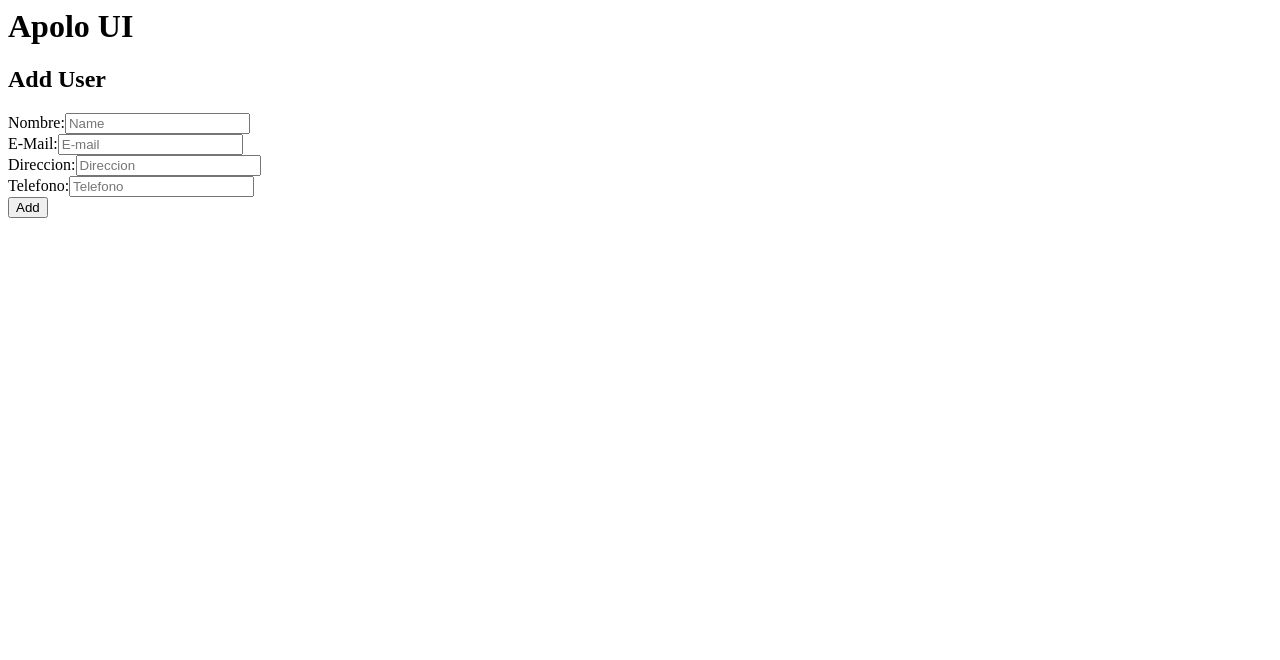
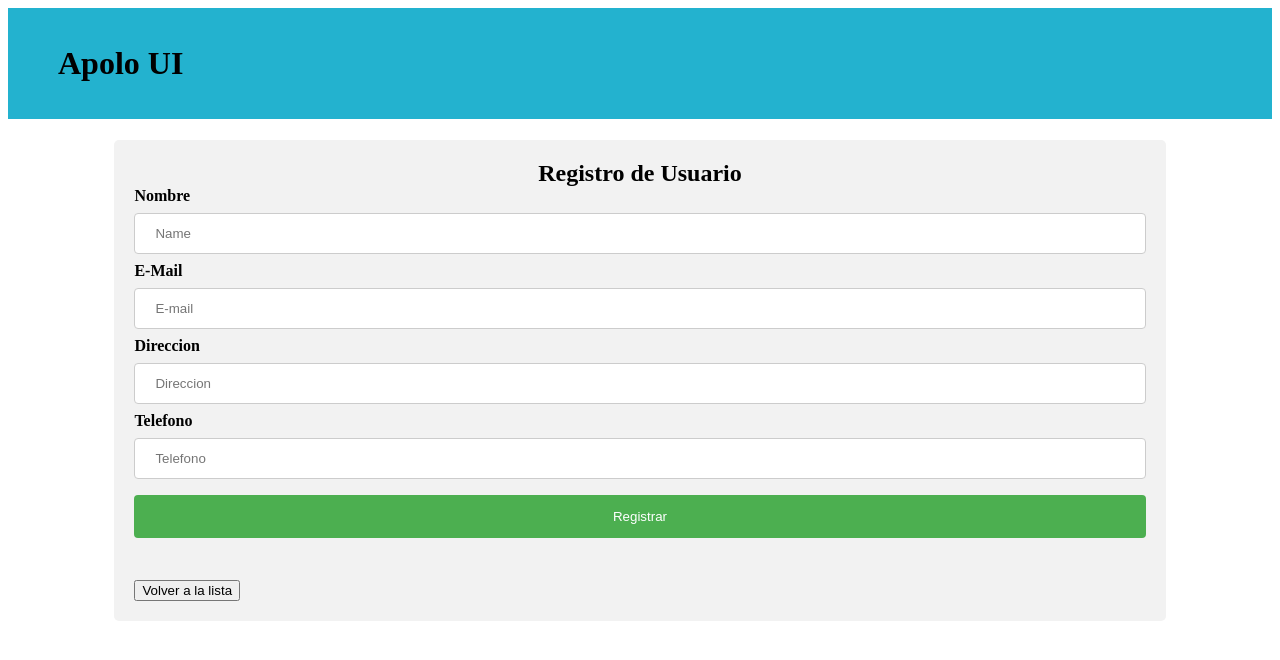
Before and after one commit to VictorPT/ApoloUI, an Angular app: page /add-user in a window 1280 px wide. Shown: the top 660 px of the page. Built offline with nearby package versions, Linux system fonts and the light colour scheme.

Commit message:
UI enhancements

```diff
--- a/src/app/add-user/add-user.component.css
+++ b/src/app/add-user/add-user.component.css
@@ -0,0 +1,39 @@
+.user-container{
+  width: 80%;
+  margin-left:auto;
+  margin-right:auto;
+}
+input[type=text], select {
+  width: 100%;
+  padding: 12px 20px;
+  margin: 8px 0;
+  display: inline-block;
+  border: 1px solid #ccc;
+  border-radius: 4px;
+  box-sizing: border-box;
+}
+
+button[type=submit] {
+  width: 100%;
+  background-color: #4CAF50;
+  color: white;
+  padding: 14px 20px;
+  margin: 8px 0;
+  border: none;
+  border-radius: 4px;
+  cursor: pointer;
+}
+
+label {
+  font-weight: bold;
+}
+
+button[type=submit]:hover {
+  background-color: #45a049;
+}
+
+div {
+  border-radius: 5px;
+  background-color: #f2f2f2;
+  padding: 20px;
+}
--- a/src/app/add-user/add-user.component.html
+++ b/src/app/add-user/add-user.component.html
@@ -1,27 +1,20 @@
-<div class="col-md-6 user-container">
-  <h2 class="text-center">Add User</h2>
+<div class="user-container">
+  <h2 style="margin: auto; text-align: center;">Registro de Usuario</h2>
   <form [formGroup]="addForm" (ngSubmit)="onSubmit()">
 
-    <div class="form-group">
-      <label for="userName">Nombre:</label>
-      <input formControlName="userName" placeholder="Name" name="userName" class="form-control" id="userName">
-    </div>
+    <label for="userName">Nombre</label><br>
+    <input type="text" formControlName="userName" placeholder="Name" name="userName" class="form-control" id="userName"><br>
 
-    <div class="form-group">
-      <label for="userEmail">E-Mail:</label>
-      <input formControlName="userEmail" placeholder="E-mail" name="userEmail" class="form-control" id="userEmail">
-    </div>
+    <label for="userEmail">E-Mail</label><br>
+    <input type="text" formControlName="userEmail" placeholder="E-mail" name="userEmail" class="form-control" id="userEmail"><br>
 
-    <div class="form-group">
-      <label for="userAddress">Direccion:</label>
-      <input formControlName="userAddress" placeholder="Direccion" name="userAddress" class="form-control" id="userAddress">
-    </div>
+    <label for="userAddress">Direccion</label><br>
+    <input type="text" formControlName="userAddress" placeholder="Direccion" name="userAddress" class="form-control" id="userAddress"><br>
 
-    <div class="form-group">
-      <label for="userPhone">Telefono:</label>
-      <input formControlName="userPhone" placeholder="Telefono" name="userPhone" class="form-control" id="userPhone">
-    </div>
+    <label for="userPhone">Telefono</label><br>
+    <input type="text" formControlName="userPhone" placeholder="Telefono" name="userPhone" class="form-control" id="userPhone"><br>
 
-    <button class="btn btn-success">Add</button>
+    <button type="submit">Registrar</button><br>
   </form>
+  <br><button (click)="goHome()">Volver a la lista</button>
 </div>
--- a/src/app/add-user/add-user.component.ts
+++ b/src/app/add-user/add-user.component.ts
@@ -25,6 +25,10 @@ export class AddUserComponent implements OnInit {
 
   }
 
+  goHome(){
+    this.router.navigate(['']);
+  }
+
   onSubmit() {
     this.apiService.createUser(this.addForm.value)
       .subscribe( data => {
--- a/src/app/app.component.css
+++ b/src/app/app.component.css
@@ -1,3 +1,8 @@
 p {
   font-family: Lato;
 }
+
+h1 {
+  background:#23b2cf;
+  padding-left: 50px;
+}
--- a/src/app/app.component.html
+++ b/src/app/app.component.html
@@ -1,3 +1,3 @@
-<h1 (click)="goHome()">Apolo UI</h1>
+<h1 (click)="goHome()"> <br>Apolo UI<br><br></h1>
 
 <router-outlet></router-outlet>
--- a/src/app/user-list/user-list.component.css
+++ b/src/app/user-list/user-list.component.css
@@ -0,0 +1,21 @@
+body {
+  font: normal medium/1.4 sans-serif;
+}
+table {
+  margin-left:auto;
+  margin-right:auto;
+}
+th, td {
+  padding: 0.25rem;
+  text-align: left;
+  border: 1px solid rgb(3, 3, 3);
+}
+tbody tr:hover {
+  background: #23b2cf;
+}
+
+.user-container{
+  width: 80%;
+  margin-left:auto;
+  margin-right:auto;
+}
--- a/src/app/user-list/user-list.component.html
+++ b/src/app/user-list/user-list.component.html
@@ -1,7 +1,7 @@
-<div class="col-md-6 user-container">
-  <h2 style="margin: auto"> Usuarios</h2>
-  <button class="btn btn-danger" style="width:100px" (click)="addUser()"> Add User</button>
-  <table class="table table-striped">
+<div class="user-container">
+  <h2 style="margin: auto; text-align: center;"> Usuarios</h2>
+  <br>
+  <table>
     <thead>
       <tr>
         <th>ID</th>
@@ -13,12 +13,14 @@
     </thead>
     <tbody>
       <tr *ngFor="let user of users">
-      <td>{{user.userId}}</td>
-      <td>{{user.userName}}</td>
-      <td>{{user.userEmail}}</td>
-      <td>{{user.userAddress}}</td>
-      <td>{{user.userPhone}}</td>
+        <td class="block">{{user.userId}}</td>
+        <td class="block">{{user.userName}}</td>
+        <td class="block">{{user.userEmail}}</td>
+        <td class="block">{{user.userAddress}}</td>
+        <td class="block">{{user.userPhone}}</td>
       </tr>
     </tbody>
+    <br>
+    <button (click)="addUser()">Registrar</button>
   </table>
 </div>
```
Also changed, not shown: src/index.html (line endings or trailing spaces). Lines whose indentation alone changed are shown as unchanged.
